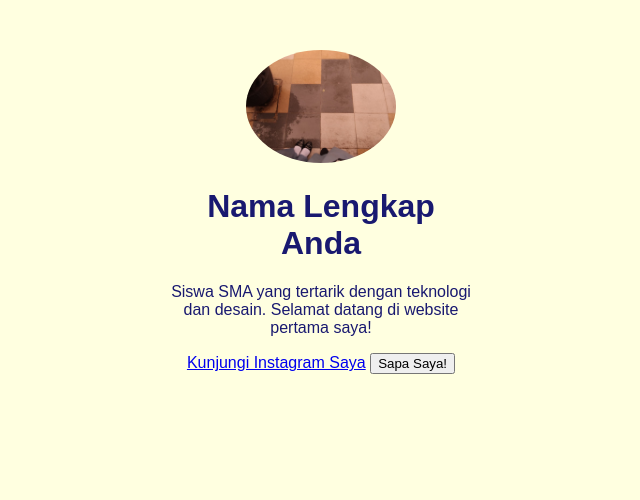
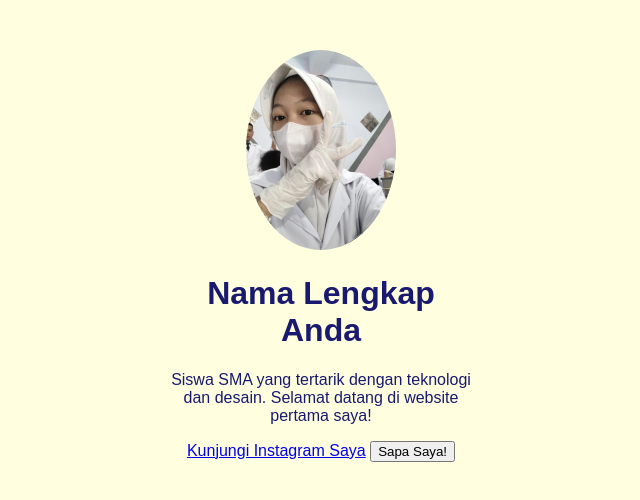
Before and after one commit to tabitha0712/pelatihan-TIK, a plain HTML site: page index.html in a window 1280 px wide. Shown: the whole page, without its empty margins (319-959 px from the left). Drawn offline with Linux system fonts and the light colour scheme.

Commit message:
Update index.html

```diff
--- a/index.html
+++ b/index.html
@@ -6,7 +6,7 @@
 </head>
 <body>
   <div class="kartu-profil">
-  <img src="WhatsApp Image 2025-10-23 at 09.50.21.jpeg" alt="Foto profil saya">
+  <img src="WhatsApp Image 2025-10-23 at 19.23.51.jpeg" alt="Foto profil saya">
   <h1>Nama Lengkap Anda</h1>
   <p>Siswa SMA yang tertarik dengan teknologi dan desain. Selamat datang di website pertama saya!</p>
   <a href="https://www.instagram.com/usernameanda">Kunjungi Instagram Saya</a>
```
